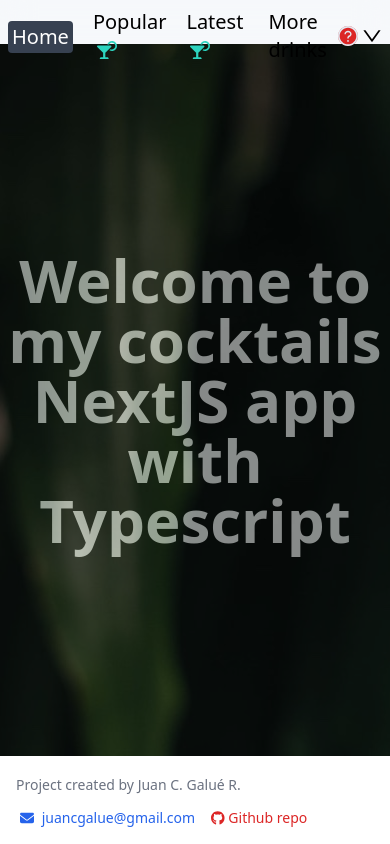
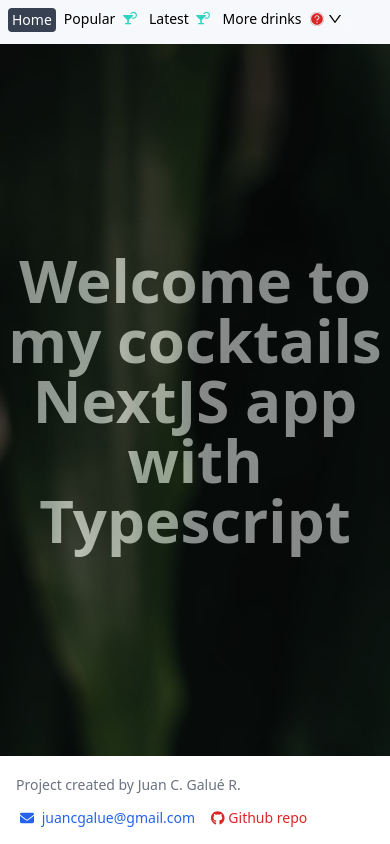
Before and after one commit to juancgalueweb/cocktailsdb-nextjs, a Next.js app: page / in a window 390 px wide. Built offline with nearby package versions, Linux system fonts and the light colour scheme.

Commit message:
Styles the navbar for mobile responsiveness

```diff
--- a/src/components/common/Nav.tsx
+++ b/src/components/common/Nav.tsx
@@ -27,8 +27,9 @@
     'ml-2 transition duration-500 border-b-2 border-transparent hover:border-gray-800 hover:text-gray-800'
   const restOfLinksClassName =
     'transition duration-500 border-b-2 border-transparent hover:border-gray-800 hover:text-gray-800'
+
   return (
-    <nav className='w-full p-2 text-xl flex justify-start items-center gap-x-5'>
+    <nav className='w-full p-2 text-sm md:text-xl flex justify-start items-center gap-x-2 md:gap-x-5'>
       <Link
         href='/'
         className={
@@ -62,7 +63,7 @@
           onClick={e => e.preventDefault()}
           className='transition duration-500 border-b-2 border-transparent hover:border-gray-800 hover:text-gray-800'
         >
-          <Space className='text-xl'>
+          <Space className='text-sm md:text-xl'>
             More drinks
             <div className='flex content-center gap-1'>
               <QuestionCircleOutlined className='bg-red-600 text-slate-200 rounded-2xl' />
```
